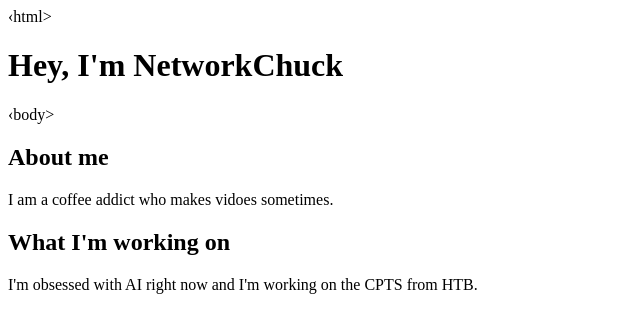
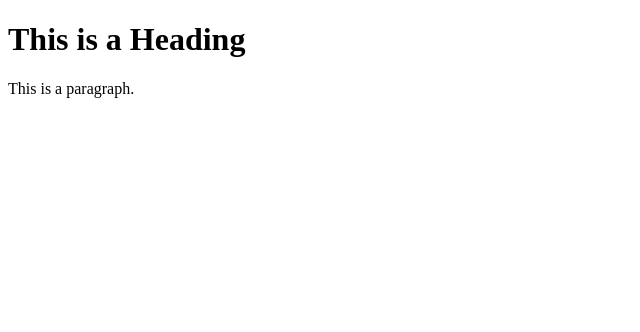
Before and after one commit to MattiaCot/website, a plain HTML site: page index.html in a window 1280 px wide. Shown: the whole page, without its empty margins (0-640 px from the left). Drawn offline with Linux system fonts and the light colour scheme.

Commit message:
Update index.html
new

```diff
--- a/index.html
+++ b/index.html
@@ -1,15 +1,12 @@
-‹html>
-    <h1>
-        Hey, I'm NetworkChuck
-    </h1>
-    ‹body>
-        <h2>About me</h2>
-        <p>
-          I am a coffee addict who makes vidoes sometimes.
-        </р>
-        <h2>What I'm working on</h2>
-        <p>
-          I'm obsessed with AI right now and I'm working on the CPTS from HTB.
-        </р>
-    </body>
+<!DOCTYPE html>
+<html>
+  <head>
+  <title>My web page</title>
+  </head>
+  <body>
+
+  <h1>This is a Heading</h1>
+  <p>This is a paragraph.</p>
+
+  </body>
 </html>
```
